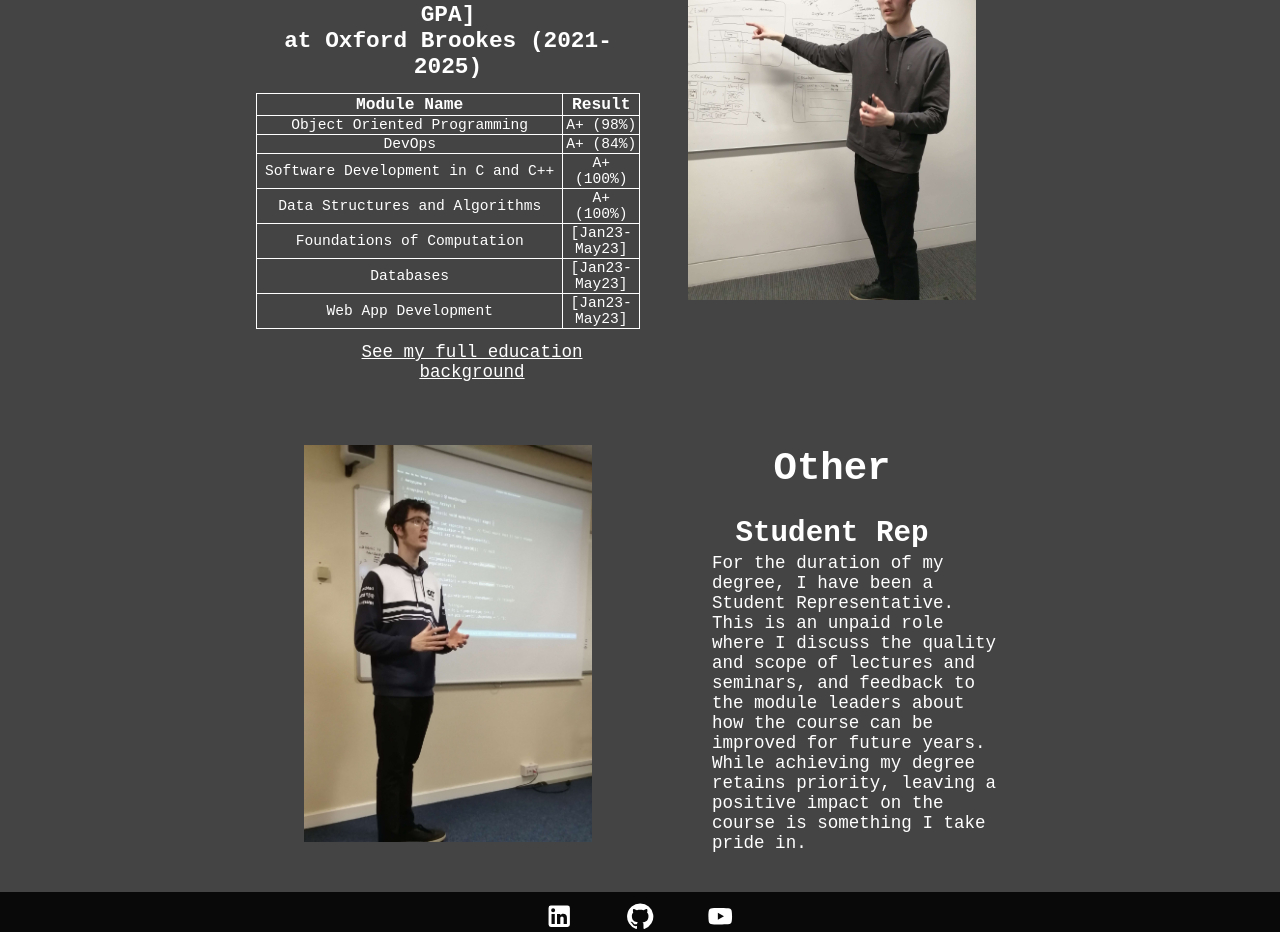
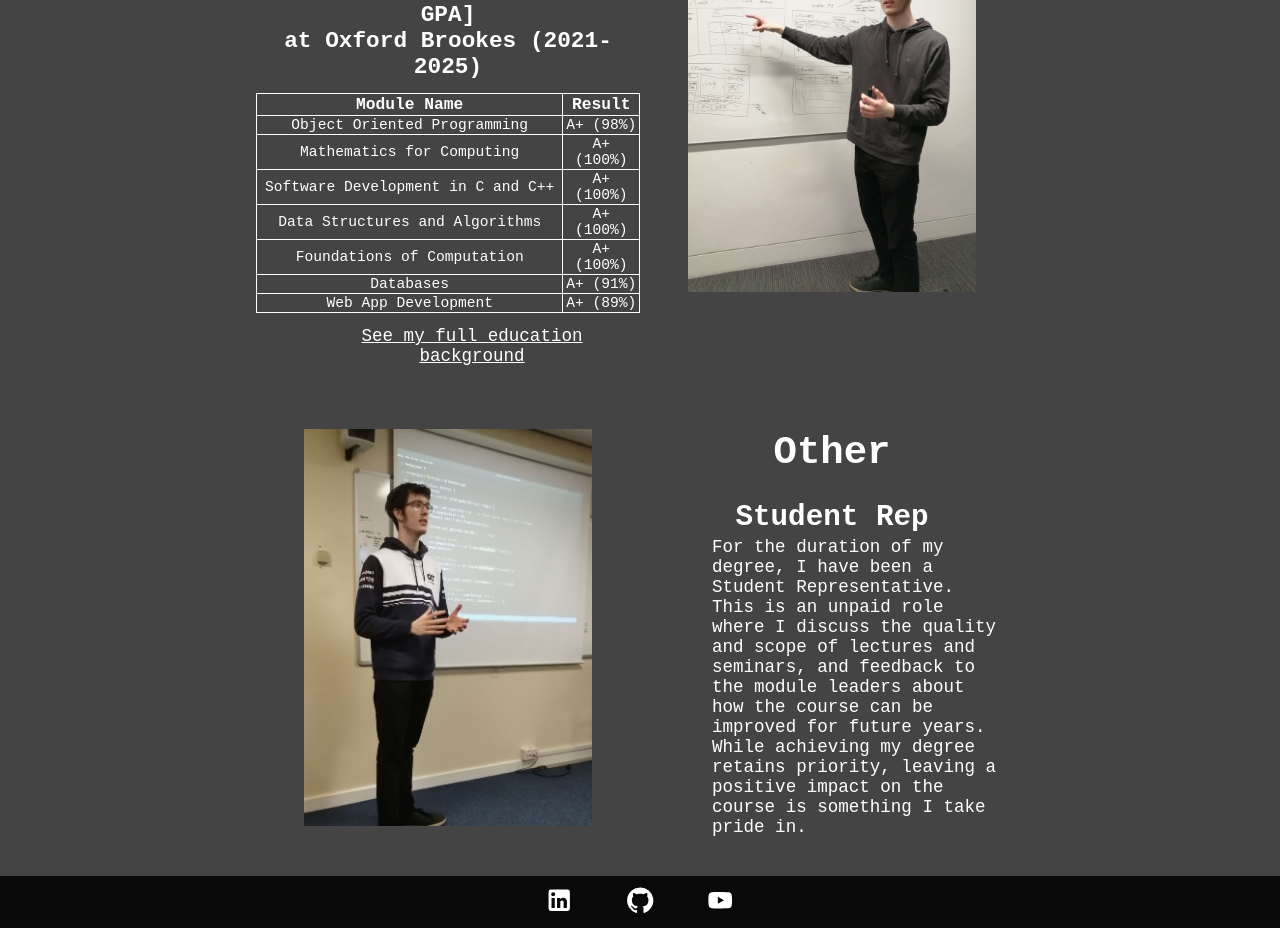
Before and after one commit to BenTaylor25/WebPortfolio2023, a React (Vite) app in the folder web-portfolio-2023/: page /WebPortfolio2023/about in a window 1280 px wide. Shown: the part 1300-2232 px from the top of the page. Built offline with nearby package versions, Linux system fonts and the light colour scheme.

Commit message:
updated About page education preview

```diff
--- a/web-portfolio-2023/src/components/pages/About.tsx
+++ b/web-portfolio-2023/src/components/pages/About.tsx
@@ -84,14 +84,14 @@ export default function About() {
                                 <td>Object Oriented Programming</td>
                                 <td>A+ (98%)</td>
                             </tr>
-                            <tr>
+                            {/* <tr>
                                 <td>DevOps</td>
                                 <td>A+ (84%)</td>
-                            </tr>
-                            {/* <tr>
+                            </tr> */}
+                            <tr>
                                 <td>Mathematics for Computing</td>
                                 <td>A+ (100%)</td>
-                            </tr> */}
+                            </tr>
                             <tr>
                                 <td>Software Development in C and C++</td>
                                 <td>A+ (100%)</td>
@@ -106,19 +106,19 @@ export default function About() {
                             </tr> */}
                             {/* <tr>
                                 <td>Innovative Product Development</td>
-                                <td>[Sep22-May22]</td>
+                                <td>A+ (79%)</td>
                             </tr> */}
                             <tr>
                                 <td>Foundations of Computation</td>
-                                <td>[Jan23-May23]</td>
+                                <td>A+ (100%)</td>
                             </tr>
                             <tr>
                                 <td>Databases</td>
-                                <td>[Jan23-May23]</td>
+                                <td>A+ (91%)</td>
                             </tr>
                             <tr>
                                 <td>Web App Development</td>
-                                <td>[Jan23-May23]</td>
+                                <td>A+ (89%)</td>
                             </tr>
                         </table>
                     </section>
```
